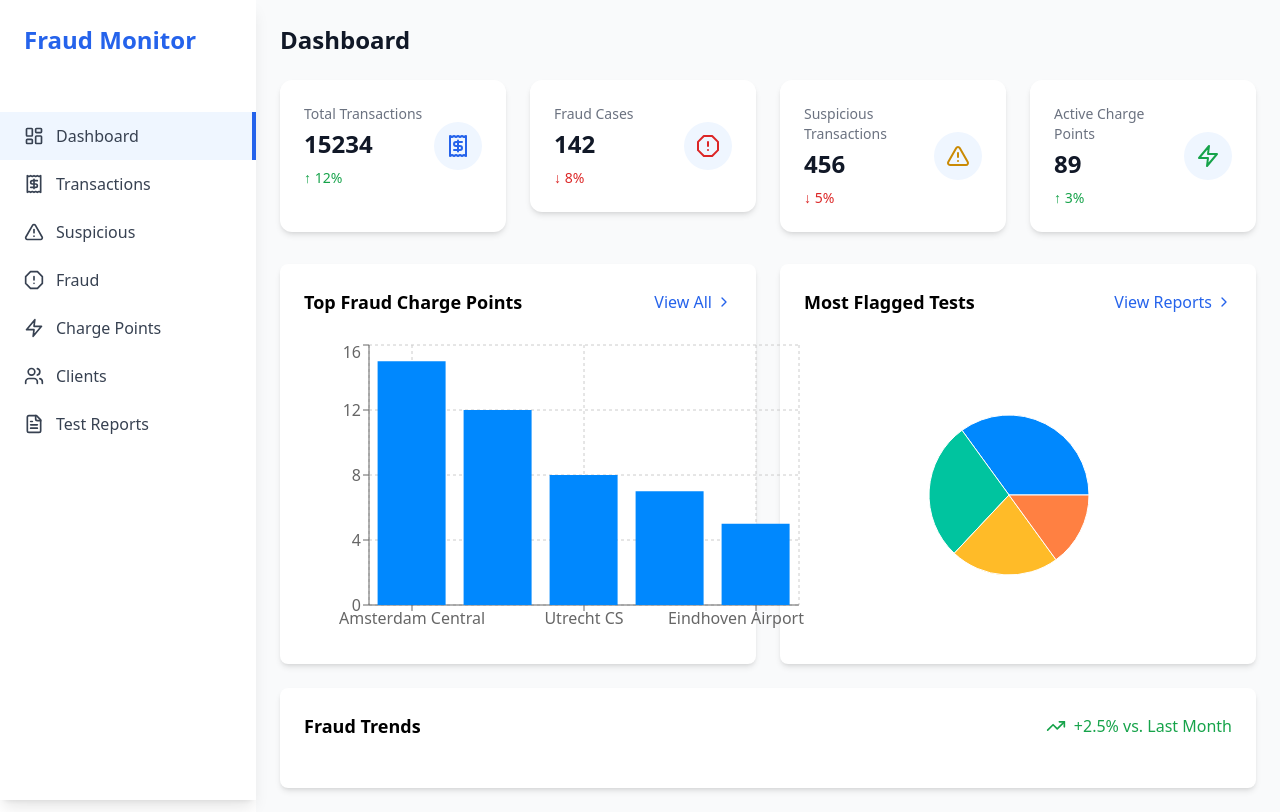
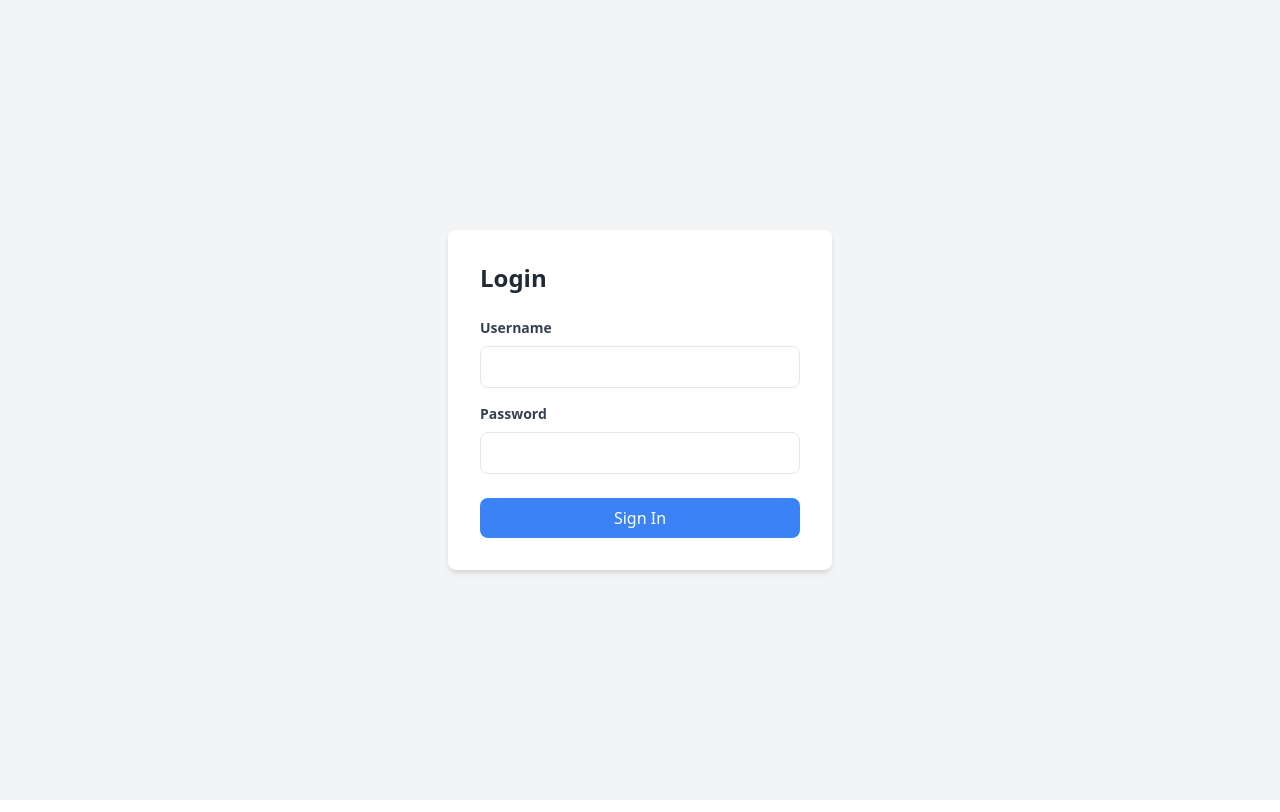
Before and after one commit to linkverk/MockUp-Lms, a React (Vite) app in the folder project/: page / in a window 1280 px wide. Built offline with nearby package versions, Linux system fonts and the light colour scheme.

Commit message:
login werkend met sessionstorage (onthoud je inlog voor de sessie)

```diff
--- a/project/src/App.tsx
+++ b/project/src/App.tsx
@@ -1,4 +1,5 @@
 import React from 'react';
+import { useState, useEffect } from 'react';
 import { BrowserRouter as Router, Routes, Route } from 'react-router-dom';
 import Sidebar from './components/Sidebar';
 import Dashboard from './pages/Dashboard';
@@ -8,10 +9,27 @@ import SuspiciousPage from './pages/SuspiciousPage';
 import ChargePointsPage from './pages/ChargePointsPage';
 import TestReportPage from './pages/TestReportPage';
 import ClientsPage from './pages/ClientsPage';
+import LoginForm from './pages/LoginForm';
 
 function App() {
+  const [isAuthenticated, setIsAuthenticated] = useState(
+    () => sessionStorage.getItem('isAuthenticated') === 'true'
+  );
+
+  const handleLogin = () => {
+    setIsAuthenticated(true);
+    sessionStorage.setItem('isAuthenticated', 'true');
+  };
+
+  useEffect(() => {
+    if (!isAuthenticated) {
+      sessionStorage.removeItem('isAuthenticated');
+    }
+  }, [isAuthenticated]);
+
   return (
     <Router>
+      {isAuthenticated ? (
         <div className="flex">
           <Sidebar />
           <main className="flex-1 ml-64 bg-gray-50 min-h-screen">
@@ -26,6 +44,9 @@ function App() {
             </Routes>
           </main>
         </div>
+      ) : (
+        <LoginForm onLogin={handleLogin} />
+      )}
     </Router>
   );
 }
--- a/project/src/pages/LoginForm.tsx
+++ b/project/src/pages/LoginForm.tsx
@@ -1,7 +1,11 @@
 import { useState } from 'react';
 import { useNavigate } from 'react-router-dom';
 
-const LoginForm = () => {
+interface LoginFormProps {
+    onLogin: () => void;
+}
+
+const LoginForm: React.FC<LoginFormProps> = ({ onLogin }) => {
     const [username, setUsername] = useState('');
     const [password, setPassword] = useState('');
     const [error, setError] = useState('');
@@ -11,7 +15,8 @@ const LoginForm = () => {
         e.preventDefault();
 
         if (username === 'admin' && password === 'admin') {
-            navigate('/');
+            onLogin();
+            //navigate('/');
         } else {
             setError('Invalid credentials');
         }
```
Lines whose indentation alone changed are shown as unchanged.
